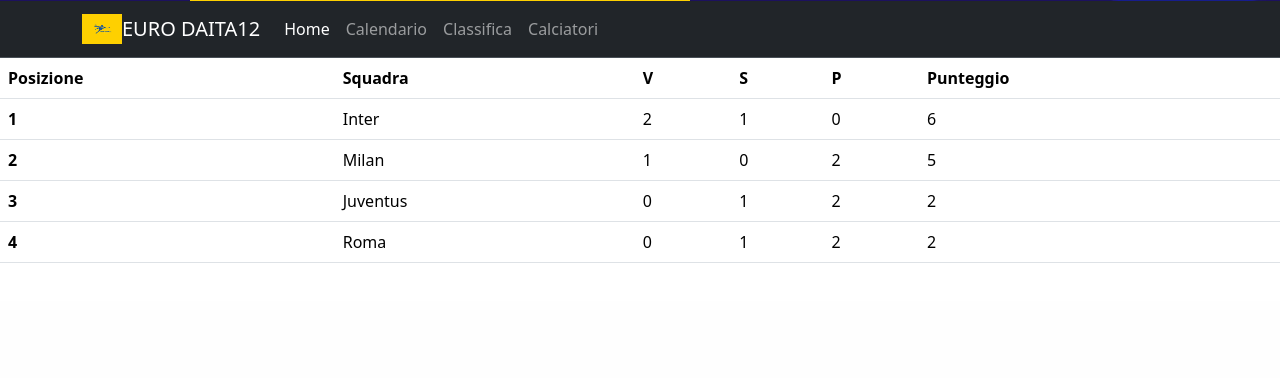
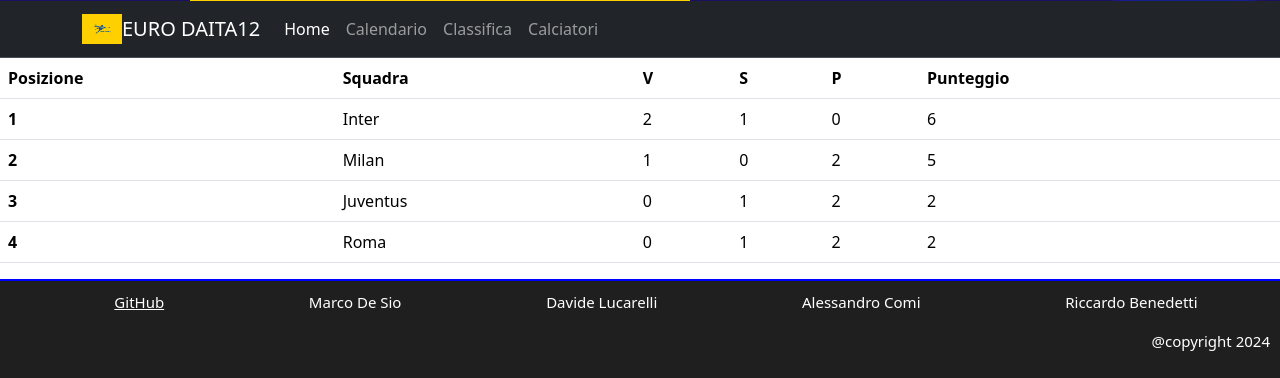
Before and after one commit to MarcoDS97/WebApp, a Flask app: page /classifica in a window 1280 px wide. Shown: the part 499-877 px from the top of the page. Before the commit the page ends 762 px from the top, so only its background shows below. Run offline with Flask 3, Linux system fonts and the light colour scheme; data comes from the database, SQL or seed files in the repository.

Commit message:
aggiunta footer

```diff
--- a/templates/classifica.html
+++ b/templates/classifica.html
@@ -6,91 +6,40 @@
     <link href="https://cdn.jsdelivr.net/npm/bootstrap@5.3.2/dist/css/bootstrap.min.css" rel="stylesheet"
           integrity="sha384-T3c6CoIi6uLrA9TneNEoa7RxnatzjcDSCmG1MXxSR1GAsXEV/Dwwykc2MPK8M2HN" crossorigin="anonymous">
     <title>Classifica</title>
-    <script src="https://code.jquery.com/jquery-3.6.4.min.js"></script>
-    <script>
-        function rotateFu() {
-            $('.btn-rotate').click(function(e) {
-             e.preventDefault();
-                $(this).parents('.rotate-container').find('.card-front, .card-back').toggleClass('rotate');
-            });
-        };
-    </script>
     <style>
         .hd{
         background-image: url("static/Img/Sfondo.jpg");
         }
+
         .hd1{
         display: flex;
         justify-content: space-around;
         align-items: center;
         }
-        .rotate-container {
-            position: relative;
+
+        footer{
+        background-color: #000000e0;
+        color: white;
+        min-height: 20px;
+        font-size: 15px;
+        border-top: 2px solid blue;
+        padding: 10px;
         }
 
-            .rotate-container .card-front,
-            .rotate-container .card-back {
-            width: 100%;
-            -webkit-backface-visibility: hidden;
-            backface-visibility: hidden;
-            transition: all 0.5s linear 0s;
+        .footerLinks{
+        display: flex;
+        justify-content: space-around;
+        list-style: none;
         }
 
-            .rotate-container .card-front {
-            -webkit-transform: perspective(600px) rotateY(0deg);
-            transform: perspective(600px) rotateY(0deg);
-            }
-
-            .rotate-container .card-back {
-            -webkit-transform: perspective(1600px) rotateY(180deg);
-            transform: perspective(1600px) rotateY(180deg);
-            position: absolute;
-            top: 0;
-            left: 0;
-            right: 0;
-            }
-
-            .rotate-container .card-front.rotate {
-            -webkit-transform: perspective(1600px) rotateY(-180deg);
-            transform: perspective(1600px) rotateY(-180deg);
-            }
-
-            .rotate-container .card-back.rotate {
-            -webkit-transform: perspective(1600px) rotateY(0deg);
-            transform: perspective(1600px) rotateY(0deg);
-            }
-
-            .rotate-container .card-front .btn-rotate,
-            .rotate-container .card-back .btn-rotate {
-            position: static;
-            z-index: 0;
-            }
-
-            /* Demo style only */
-            .demo-content {
-            margin-bottom: 70px;
-            text-align: center;
-            }
-
-            .rotate-container {
-            width: 300px;
-            }
-            .card-text{
-            background-image: url("./static/Img/League2.png");
-            background-position: center;
-            background-size: cover;
-            width: 250px;
-            height: 250px;
-            }
-            .card-text1{
-                background-position: center;
-                background-size: cover;
-                width: 250px;
-                height: 250px;
+        .contenitoreCopyright{
+        display: flex;
+        justify-content: end;
+        align-items: center;
         }
     </style>
 </head>
-<body onload="rotateFu()">
+<body>
 
 <div class="header hd">
     <div class="container hd1">
@@ -146,8 +95,19 @@
         {%endfor%}
         </tbody>
     </table>
-
 </section>
 
+<footer>
+    <ul class="footerLinks">
+        <a href="https://github.com/MarcoDS97/WebApp" style="color: white;">GitHub</a>
+        <li>Marco De Sio</li>
+        <li>Davide Lucarelli</li>
+        <li>Alessandro Comi</li>
+        <li>Riccardo Benedetti</li>
+    </ul>
+    <div class="contenitoreCopyright">
+        <p>@copyright 2024</p>
+    </div>
+</footer>
 </body>
 </html>
```
Also changed, not shown: templates/calciatori.html (+39 -6 lines), templates/calendario.html (+37 -2 lines), templates/home.html (+37 -0 lines). Lines whose indentation alone changed are shown as unchanged.
